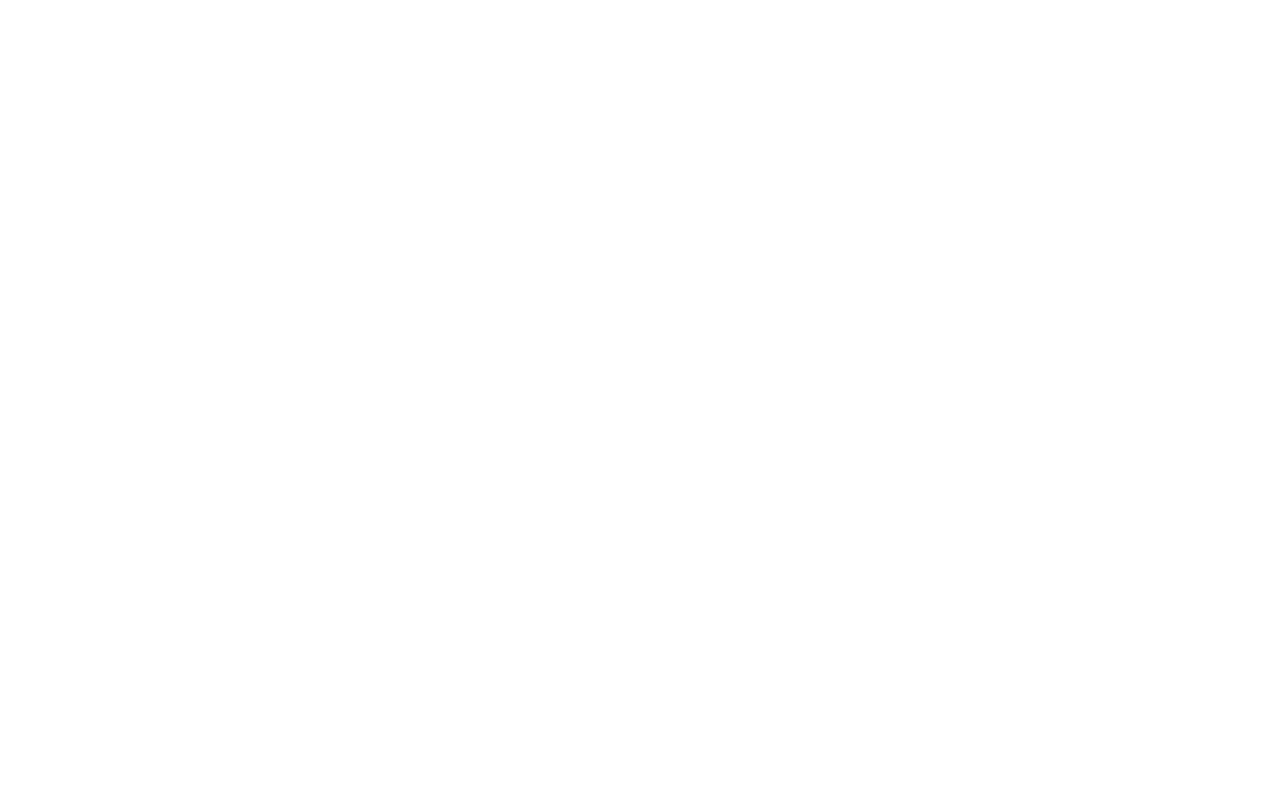
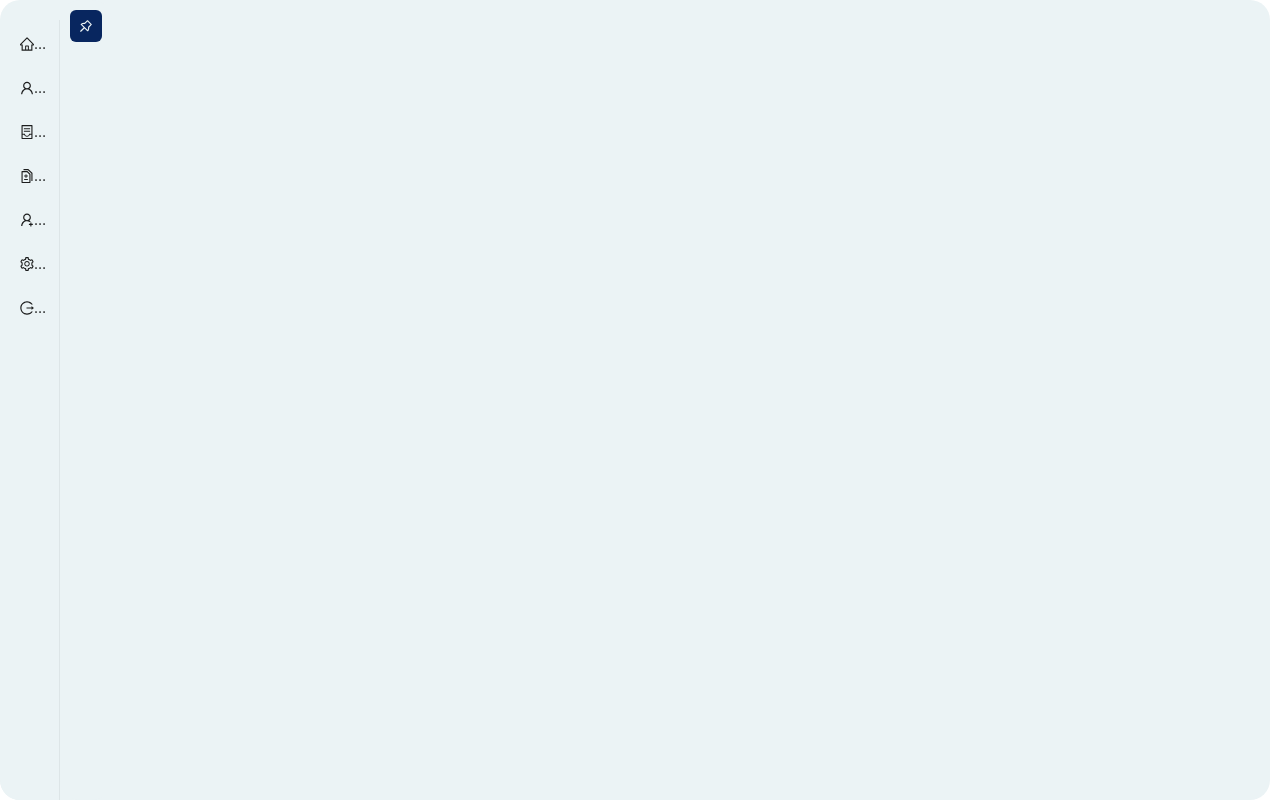
Before and after one commit to adharshSciPy/AdEarn, a React (Create React App) app in the folder client/: page /Admindashboard in a window 1280 px wide. Before the commit this address had no page. Built offline with nearby package versions, Linux system fonts and the light colour scheme.

Commit message:
vishva 4

```diff
--- a/client/package.json
+++ b/client/package.json
@@ -3,10 +3,12 @@
   "version": "0.1.0",
   "private": true,
   "dependencies": {
+    "@ant-design/icons": "^6.0.0",
     "@testing-library/dom": "^10.4.0",
     "@testing-library/jest-dom": "^6.6.3",
     "@testing-library/react": "^16.3.0",
     "@testing-library/user-event": "^13.5.0",
+    "antd": "^5.25.0",
     "react": "^19.1.0",
     "react-dom": "^19.1.0",
     "react-router-dom": "^7.5.3",
--- a/client/src/App.js
+++ b/client/src/App.js
@@ -3,6 +3,10 @@
 
 import AdminLogin from './pages/admin/Login/AdminLogin'
 import AdminSignup from './pages/admin/Register/AdminSignup'
+import AdminHome from './pages/admin/Home/AdminHome';
+
+
+
 import LoginUser from './pages/user/Login/LoginUser';
 import UserSignUp from './pages/user/signUp/UserSignUp';
 
@@ -15,6 +19,7 @@
 
           <Route path='/adminsignup' element={<AdminSignup />} />
           <Route path='/adminlogin' element={<AdminLogin />} />
+          <Route path='/Admindashboard' element={<AdminHome />} />
 
 
 
@@ -23,8 +28,8 @@
 
 
           {/* user */}
-          <Route path='/' element={<LoginUser/>}/>
-          <Route path='/usersignup' element={<UserSignUp/>}/>
+          <Route path='/' element={<LoginUser />} />
+          <Route path='/usersignup' element={<UserSignUp />} />
         </Routes>
       </BrowserRouter>
 
--- /dev/null
+++ b/client/src/components/sidebar/Sidebar.css
@@ -0,0 +1,104 @@
+.container {
+  display: flex;
+  border-radius: 20px;
+  margin-right: 10px;
+  background-color: #ebf3f5;
+}
+
+.sidebar {
+  min-height: 100vh;
+  width: 200px;
+  display: flex;
+  flex-direction: column;
+  transition: width 0.3s ease-in-out;
+  overflow: hidden;
+  border-radius: 0px 20px;
+}
+
+.sidebar.pinned {
+  width: 200px;
+}
+
+.sidebar.collapsed {
+  width: 60px;
+}
+
+.sidebar-content {
+  flex: 1;
+  display: flex;
+  flex-direction: column;
+}
+
+.logo {
+  display: flex;
+  justify-content: center;
+  align-items: center;
+  padding: 10px;
+}
+
+.logo img {
+  height: 40px;
+  transition: opacity 0.3s ease-in-out;
+}
+
+.sidebar.collapsed .logo img {
+  opacity: 0;
+  visibility: hidden;
+}
+.pin-pin {
+  background-color: #ebf3f5;
+  border-radius: 20px;
+}
+.pin-button {
+  margin: 10px;
+  align-self: flex-end;
+  background-color: #08265f;
+  color: #ebf3f5;
+}
+
+.menu {
+  flex: 1;
+  overflow-y: auto;
+  background-color: #ebf3f5;
+}
+
+.menu .ant-menu-item {
+  justify-content: center;
+}
+
+.sidebar.pinned .menu .ant-menu-item {
+  justify-content: start;
+}
+
+/* Menu Item Text Hidden in Collapsed Mode */
+.menu .ant-menu-item {
+  transition: padding 0.3s ease-in-out;
+}
+
+.sidebar.collapsed .ant-menu-item > span {
+  display: inline-flex;
+}
+
+/* Selected Menu Item */
+.menu .ant-menu-item-selected {
+  background-color: #08265f !important; /* Highlight selected item */
+}
+
+.menu .ant-menu-item:hover {
+  background-color: #d6e7ea;
+}
+
+.menu .ant-menu-item-selected {
+  background-color: #08265f !important;
+  color: #ebf3f5 !important;
+}
+
+.menu .ant-tooltip {
+  z-index: 9999;
+}
+
+@media (max-width: 760px) {
+  .pin-pin {
+    display: none;
+  }
+}
--- /dev/null
+++ b/client/src/components/sidebar/Sidebar.jsx
@@ -0,0 +1,75 @@
+import { React, useState, useEffect, useMemo } from 'react'
+// import Logo from "../../assets/header-logo.png"
+import "./Sidebar.css"
+import { Menu, Button } from 'antd'
+import {
+    HomeOutlined, UserOutlined, ContainerOutlined, DiffOutlined, UserAddOutlined, SettingOutlined, LogoutOutlined, PushpinOutlined,
+    PushpinFilled,
+} from "@ant-design/icons"
+import { NavLink, useLocation } from 'react-router-dom'
+
+function Sidebar() {
+    const [isPinned, setIsPinned] = useState(false);
+    const location = useLocation();
+    const pathKey = useMemo(() => location.pathname.split("/")[1] || "admin", [location]);
+
+    useEffect(() => {
+        const savedState = JSON.parse(localStorage.getItem("isPinned"));
+        if (savedState !== null) setIsPinned(savedState);
+    }, []);
+
+    const togglePin = () => {
+        setIsPinned((prev) => {
+            const newState = !prev;
+            localStorage.setItem("isPinned", JSON.stringify(newState));
+            return newState;
+        });
+    };
+
+    const menuItems = useMemo(() => [
+        { key: "admin", label: "Dashboard", icon: <HomeOutlined />, path: "/admin" },
+        { key: "profile", label: "Profile", icon: <UserOutlined />, path: "/profile" },
+        { key: "listing", label: "Listing", icon: <ContainerOutlined />, path: "/listing" },
+        { key: "blogs", label: "Blogs", icon: <DiffOutlined />, path: "/blogs" },
+        { key: "socialmedia", label: "Social Media", icon: <UserAddOutlined />, path: "/socialmedia" },
+        { key: "settings", label: "Settings", icon: <SettingOutlined />, path: "/settings" },
+        { key: "signout", label: "Signout", icon: <LogoutOutlined />, path: "/" },
+    ], []);
+
+
+    return (
+        <>
+            <div className="container">
+                <div className={`sidebar ${isPinned ? "pinned" : "collapsed"}`}>
+                    <div className="sidebar-content">
+                        <div className='logo'>
+                            {/* <img src={Logo} /> */}
+                        </div>
+                        <Menu
+                            className="menu"
+                            mode="vertical"
+                            defaultSelectedKeys={[pathKey]}
+                        >
+                            {menuItems.map(({ key, label, icon, path }) => (
+                                <Menu.Item key={key} icon={icon}>
+                                    <NavLink to={path}>{isPinned && label}</NavLink>
+                                </Menu.Item>
+                            ))}
+                        </Menu>
+                    </div>
+                </div>
+                <div className="pin-pin">
+                    <Button
+                        aria-label={isPinned ? "Unpin Sidebar" : "Pin Sidebar"}
+                        className="pin-button"
+                        type="text"
+                        icon={isPinned ? <PushpinFilled /> : <PushpinOutlined />}
+                        onClick={togglePin}
+                    />
+                </div>
+            </div>
+        </>
+    )
+}
+
+export default Sidebar
--- /dev/null
+++ b/client/src/pages/admin/Home/AdminHome.jsx
@@ -0,0 +1,20 @@
+import React from 'react'
+import './AdminHome.css'
+import Sidebar from '../../../components/sidebar/Sidebar'
+
+
+function AdminHome() {
+  return (
+    <div className='adminmain'>
+      <div className='admincontainermain'>
+        <Sidebar />
+
+
+
+
+      </div>
+    </div>
+  )
+}
+
+export default AdminHome
```
Also changed, not shown: client/src/pages/admin/Home/AdminHome.css (added), 1 other file (tests, documents, lock files or other folders).
